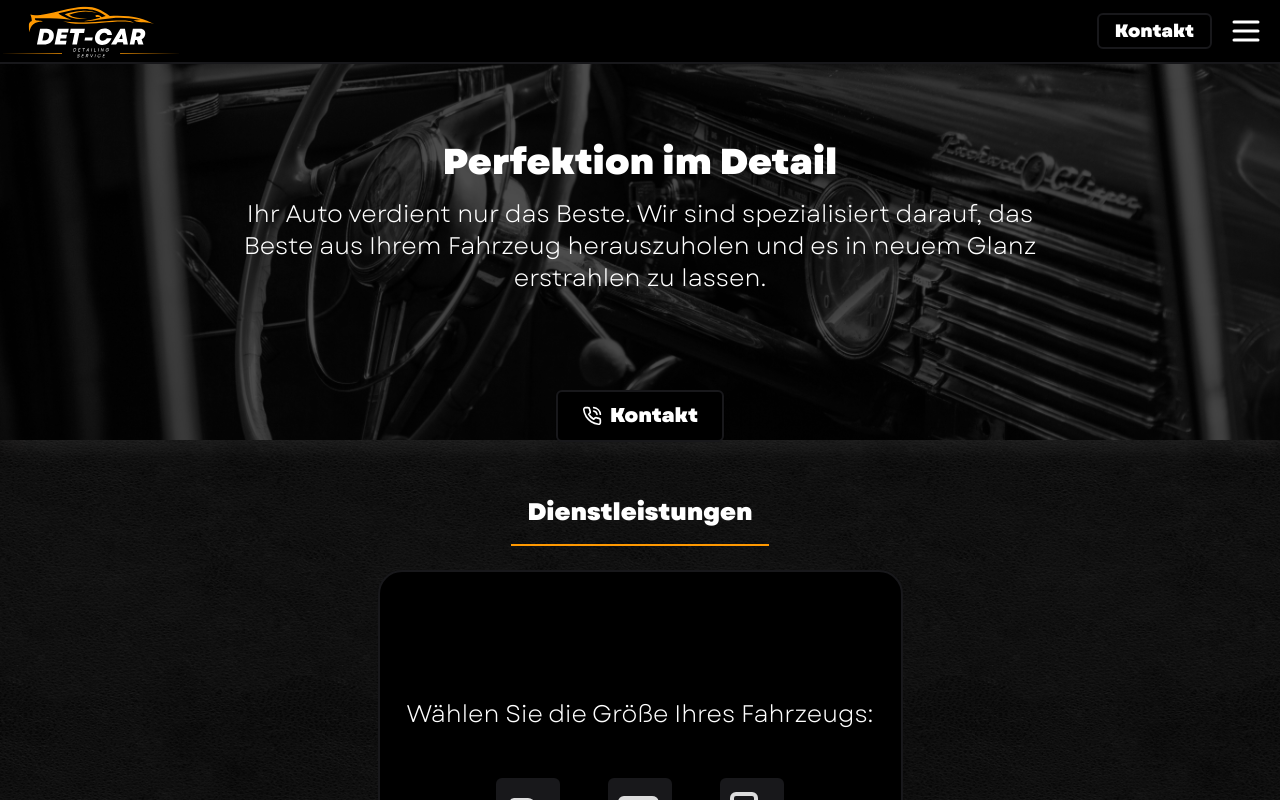
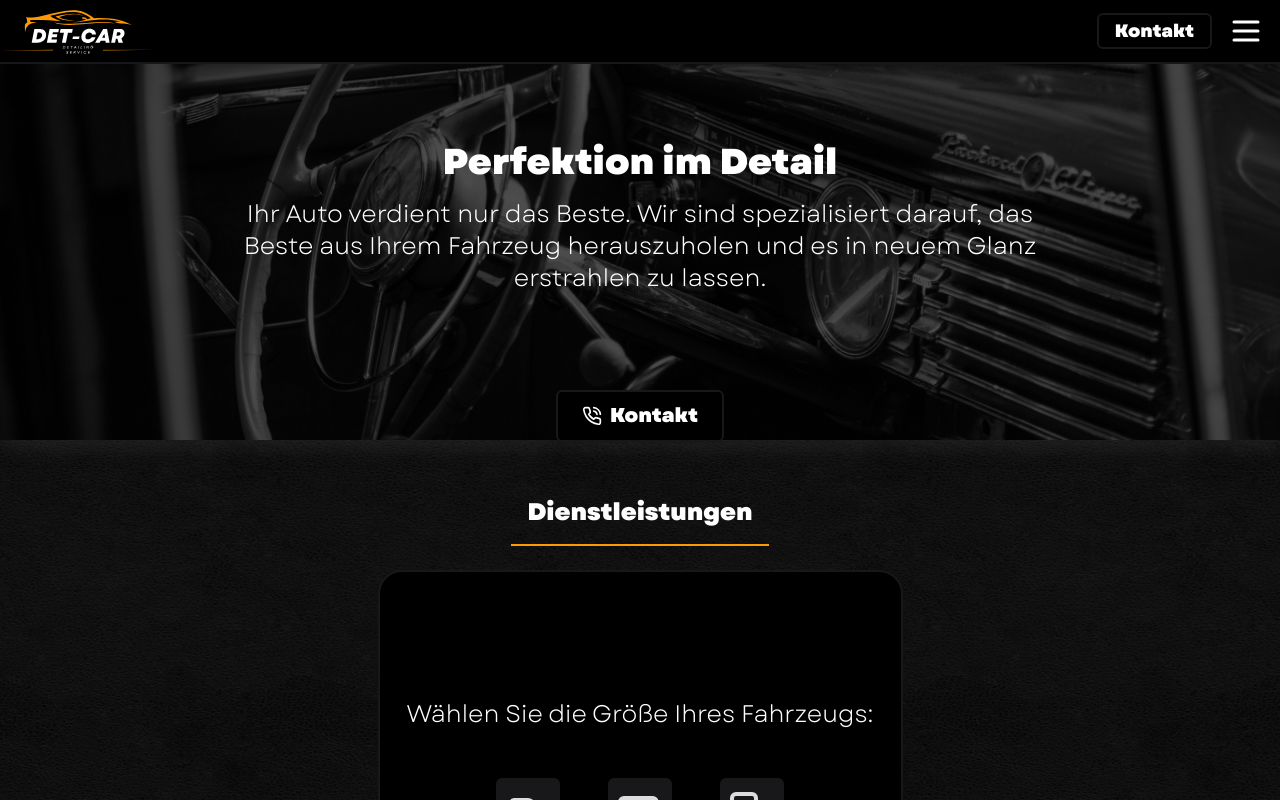
Before and after one commit to det-car/detcar-web, a React (Vite) app: page / in a window 1280 px wide. Shown: the top 800 px of the page. Built offline with nearby package versions, Linux system fonts and the light colour scheme.

Commit message:
change logo size

```diff
--- a/src/components/sections/topbar/Topbar.tsx
+++ b/src/components/sections/topbar/Topbar.tsx
@@ -23,7 +23,7 @@ const Topbar: React.FC = () => {
         {/*         <CarFront className="h-9 w-9 mr-2 text-myColor-orange" />
         <span className="text-lg font-semibold italic">Det-Car.de</span> */}
         <a href="/">
-          <img src={logo} alt="" className="max-h-[3.5rem]" />
+          <img src={logo} alt="Logo" className="max-h-[2rem] md:max-h-[3rem]" />
         </a>
       </div>
       <div className="flex items-center space-x-4">
```
